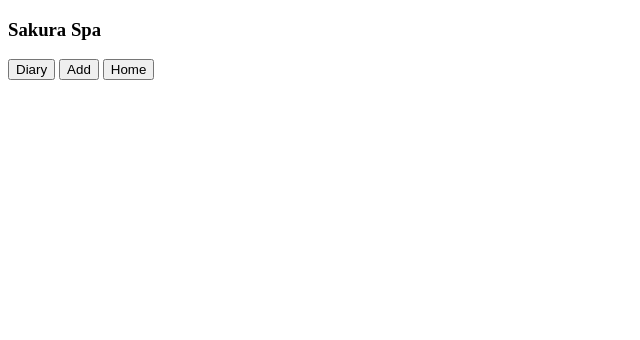
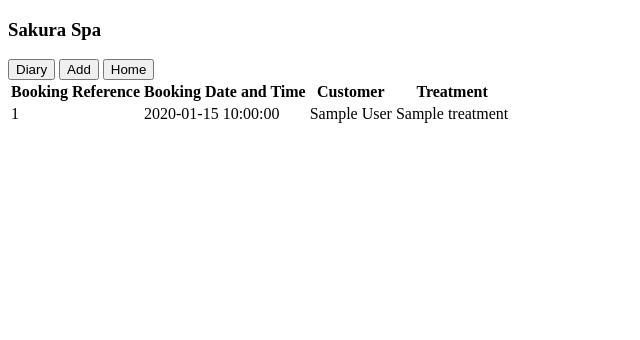
Before and after one commit to JoshNBooker/Sakura_Spa_booking_app, a Flask app: page /show/1 in a window 1280 px wide. Shown: the top 340 px of the page, without its empty margins (0-640 px from the left). Run offline with Flask 3, Linux system fonts and the light colour scheme; tables that the repository leaves empty hold one stand-in row (values such as "Sample post").

Commit message:
added table to show_booking

```diff
--- a/controller/booking_controller.py
+++ b/controller/booking_controller.py
@@ -38,4 +38,5 @@ def new_booking_form():
 
 @booking_blueprint.route('/show/<id>')
 def show_booking(id):
-    return render_template('bookings/show_booking.jinja')
+    booking = Booking.query.get(id)
+    return render_template('bookings/show_booking.jinja', booking = booking)
--- a/templates/bookings/show_booking.jinja
+++ b/templates/bookings/show_booking.jinja
@@ -1,4 +1,18 @@
 {% extends 'base.jinja' %}{% block content %}
+    <table>
+        <tr>
+            <th>Booking Reference</th>
+            <th>Booking Date and Time</th>
+            <th>Customer</th>
+            <th>Treatment</th>
 
+        </tr>
 
+        <tr>
+            <td>{{ booking.id }}</td>
+            <td>{{ booking.date_time }}</td>
+            <td>{{ booking.customer.first_name}} {{booking.customer.last_name}}</td>
+            <td>{{ booking.treatment.name}}</td>
+        </tr>
+    </table>
 {% endblock content %}
```
